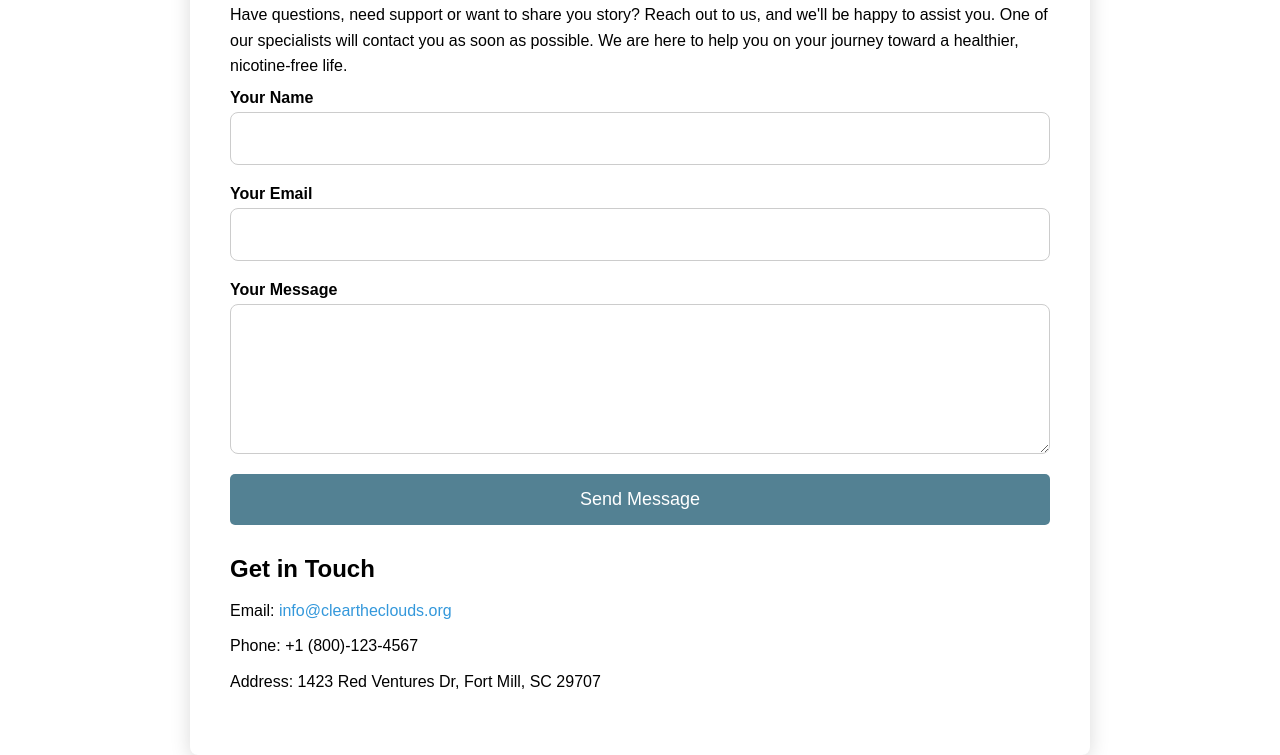
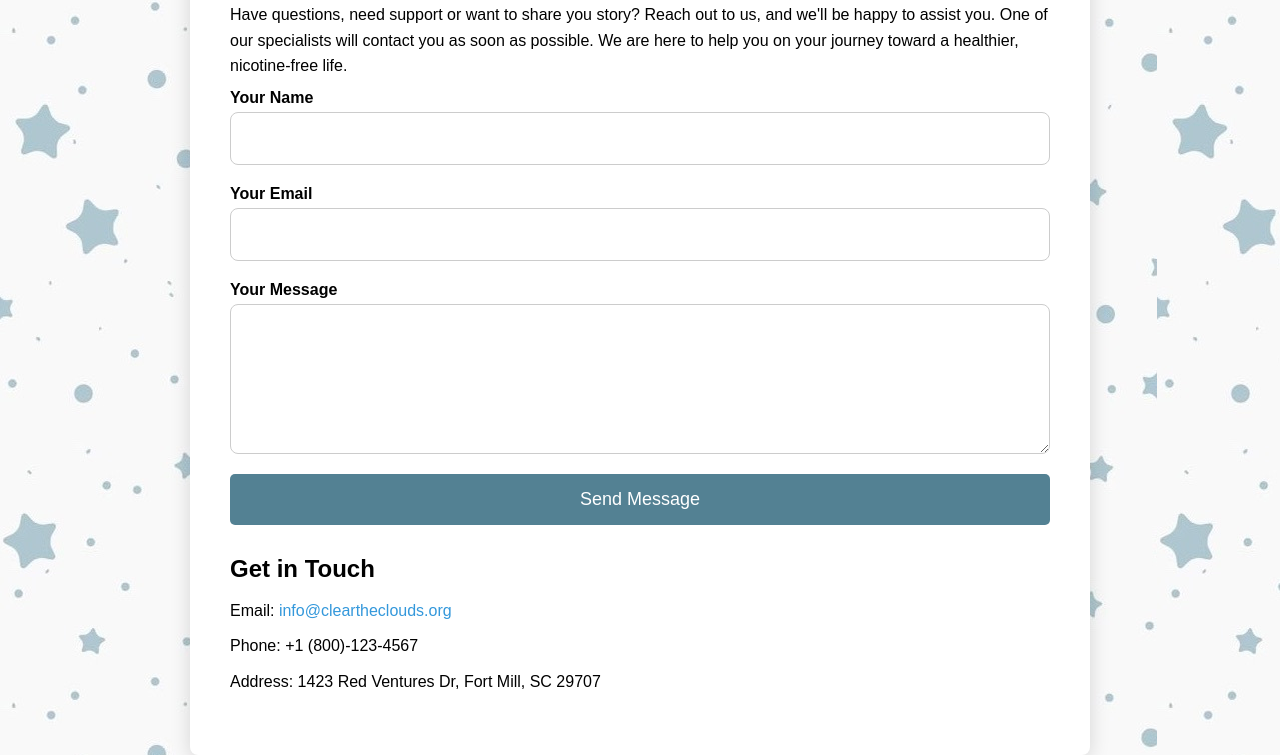
Before and after one commit to AngelDuerto/code-for-justice, a plain HTML site: page contact.html in a window 1280 px wide. Shown: the part 98-853 px from the top of the page. Drawn offline with Linux system fonts and the light colour scheme; files that its build step writes are made by us from their sources.

Commit message:
added image

```diff
--- a/angel-work/contact.css
+++ b/angel-work/contact.css
@@ -6,12 +6,12 @@
 }
 
 body{
-    background-image: url(Angel_images/backgroundimgjustic.jpeg);
+    background-image: url(angel-work/backgroundimgjustic.jpeg);
 }
 
 /* main */
 main{
-    background-image: url(images/backgroundimgjustic.jpeg);
+    background-image: url(angel-work/backgroundimgjustic.jpeg);
     display: flex;
     justify-content: center;
     align-items: center;
```
Also changed, not shown: angel-work/backgroundimgjustic.jpeg (added).
